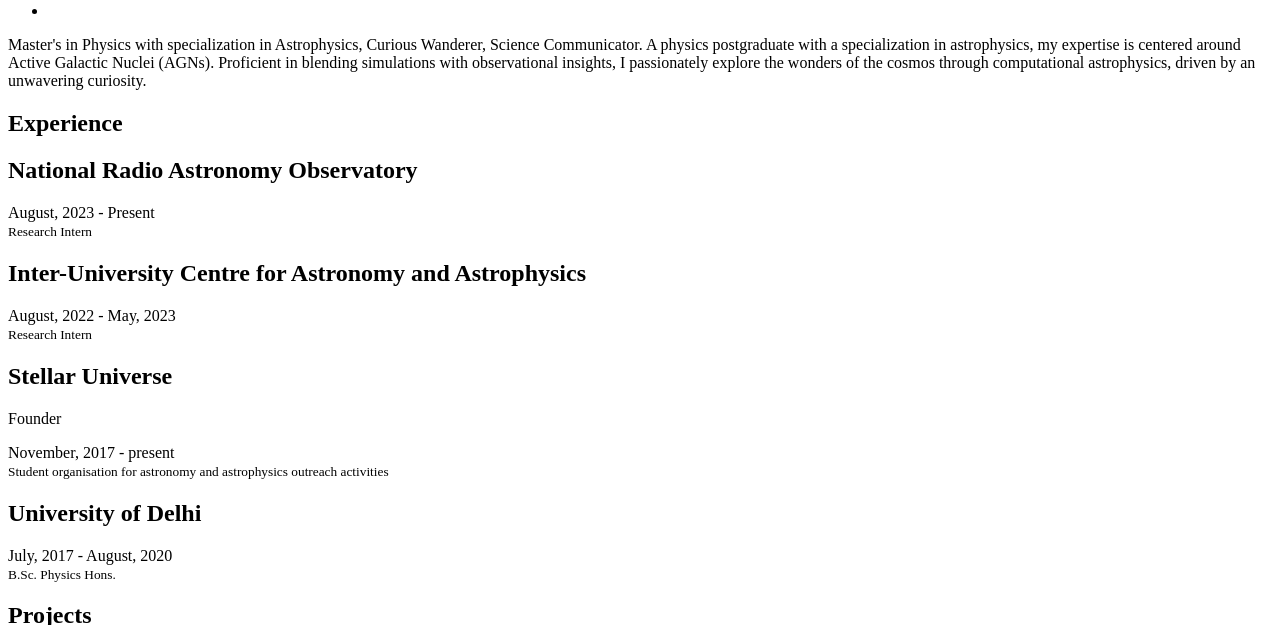
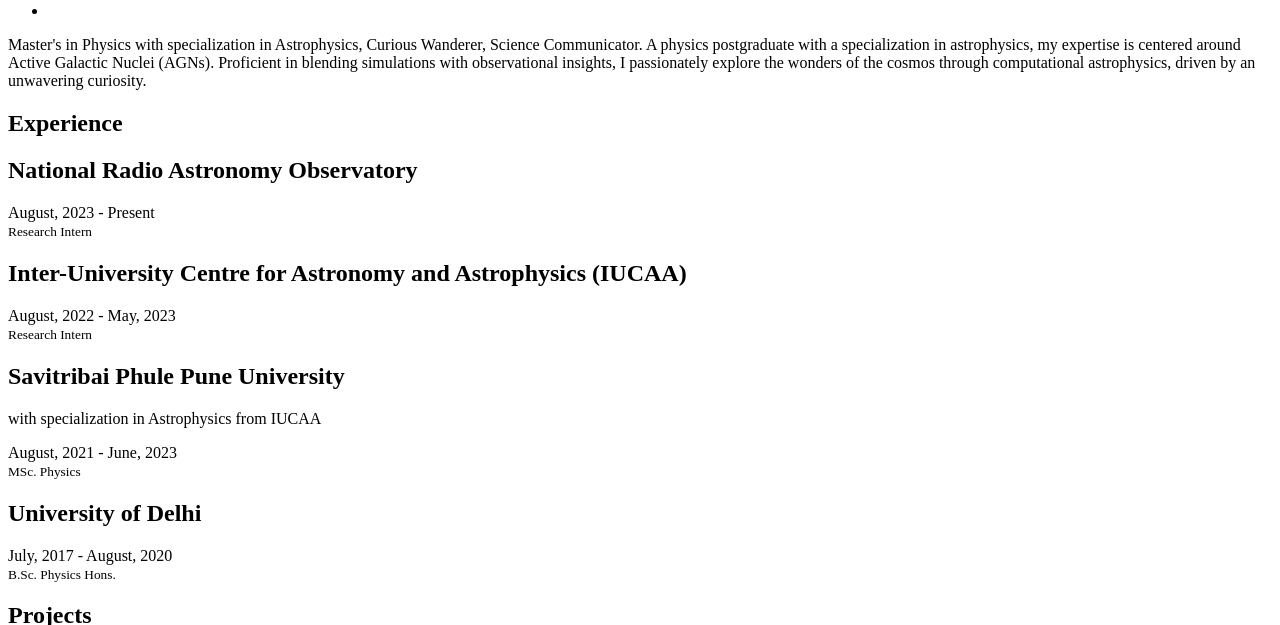
Before and after one commit to sureshparekh/sureshparekh.github.io, a Jekyll site: the page built from index.html, in a window 1280 px wide and 900 px high, scrolled down 816 px, cut to the strip 0-625 px from the top of the window. Built offline with Jekyll 4.4.1, drawn with Linux system fonts in a browser that asks for light colours; nearby versions of some CDN libraries.

Commit message:
Update careers.yml

```diff
--- a/_data/index/careers.yml
+++ b/_data/index/careers.yml
@@ -16,7 +16,7 @@
 
 
 - name:
-    detail: Inter-University Centre for Astronomy and Astrophysics
+    detail: Inter-University Centre for Astronomy and Astrophysics (IUCAA)
 
   desc:
     detail:
@@ -30,15 +30,15 @@
   present: false
 
 - name:
-    detail: Stellar Universe
+    detail: Savitribai Phule Pune University
 
   desc:
-    detail: Founder
+    detail: with specialization in Astrophysics from IUCAA
 
   date:
-    detail: November, 2017 - present
+    detail: August, 2021 - June, 2023
   job:
-    detail: Student organisation for astronomy and astrophysics outreach activities
+    detail: MSc. Physics
 
   icon: fa-plus-square
   present: true
```
